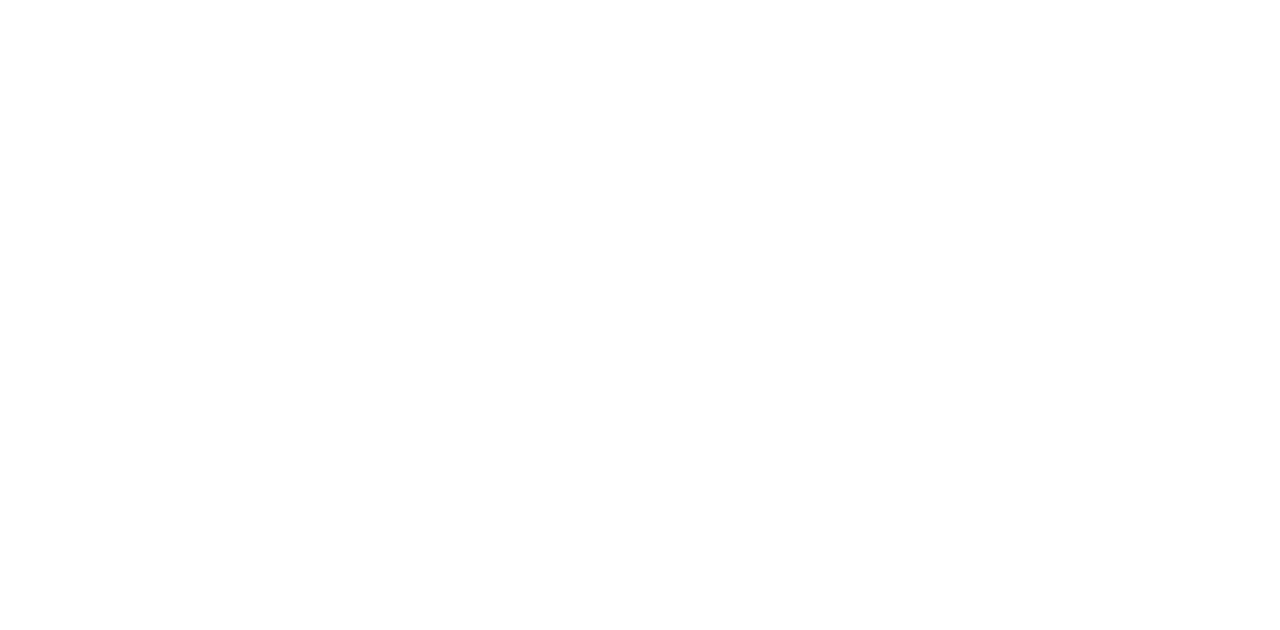
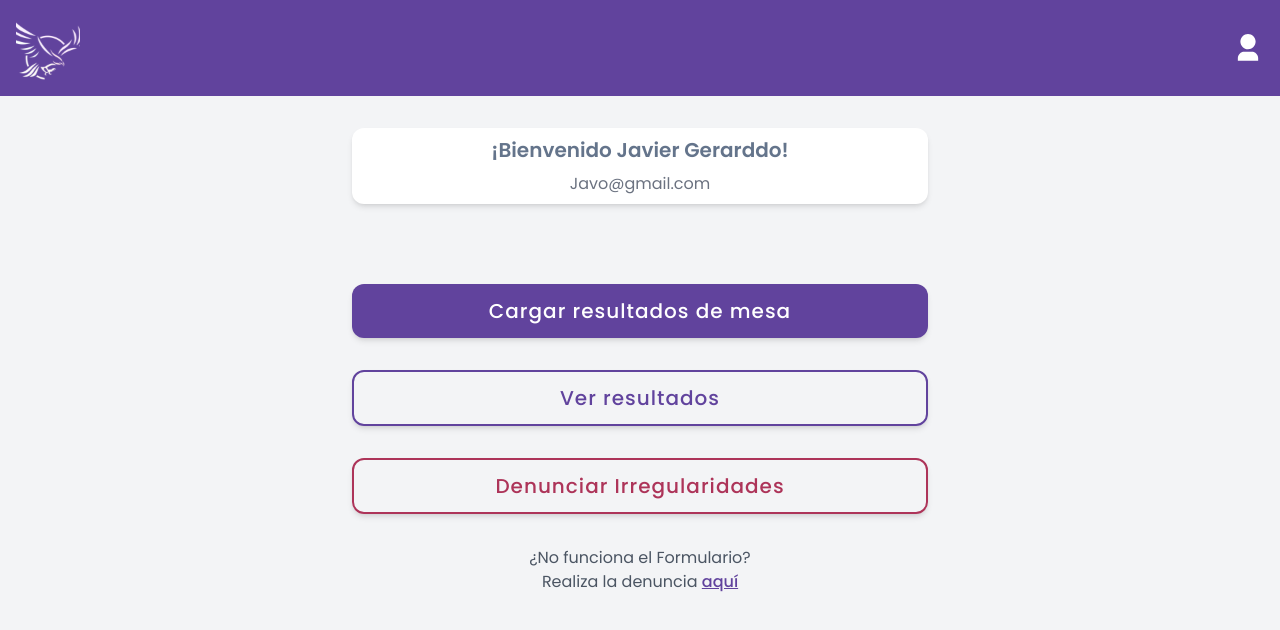
Before and after one commit to Pooh1120/Sistema-Anti-Fraude-Electoral, a React (Vite) app in the folder frontend/: page /dashboard in a window 1280 px wide. Before the commit this address had no page. Shown: the top 630 px of the page. Built offline with nearby package versions, Linux system fonts and the light colour scheme.

Commit message:
feat: added dashboard landing page on success login and fixed tailwind styles

```diff
--- a/frontend/src/components/navbar/index.tsx
+++ b/frontend/src/components/navbar/index.tsx
@@ -1,20 +1,28 @@
-import { Link } from 'react-router-dom'
+import { Link } from "react-router-dom";
 
 const Navbar = () => {
   return (
-    <div className='bg-violet-brand p-4 w-full flex flex-col '>
-      <div className='w-full flex flex-row'>
-        <div className='basis-auto w-full flex justify-start items-center'>
-          <img src='src/assets/logos/fenix-white.svg' alt='User profile logo' className='object-cover rounded w-35 sm:w-36 lg:w-36 h-auto w-image-25' />
+    <div className="bg-violet-brand p-4 w-full flex flex-col h-18">
+      <div className="w-full flex flex-row items-center justify-between">
+        <div className="flex-shrink-0">
+          <img
+            src="src/assets/logos/fenix-white.svg"
+            alt="Logo"
+            className="object-cover rounded w-16 h-16"
+          />
         </div>
-        <div className='basis-auto w-full flex justify-end items-center'>
-          <Link to='/profile'>
-            <img src='src/assets/icon/user.svg' alt='User profile logo' className='object-cover rounded w-35 sm:w-36 lg:w-36 h-auto w-image-25' />
+        <div className="flex-shrink-0">
+          <Link to="/profile">
+            <img
+              src="src/assets/icon/user.svg"
+              alt="User profile"
+              className="object-cover rounded w-8 h-8"
+            />
           </Link>
         </div>
       </div>
     </div>
-  )
-}
+  );
+};
 
-export default Navbar
+export default Navbar;
--- /dev/null
+++ b/frontend/src/pages/dashboard/dashboard.tsx
@@ -0,0 +1,49 @@
+import Button from "#/components/button";
+import Navbar from "#/components/navbar";
+import { observer } from "mobx-react-lite";
+
+const DashboardContent = () => {
+  return (
+    <div className="bg-gray-100 min-h-screen">
+      <Navbar />
+      <section className="flex justify-center">
+        <div className="md:w-1/2 w-5/6 shadow-3xl rounded-xl p-8 flex flex-col items-center space-y-8">
+          <div className="container mx-auto flex flex-col items-center text-gray bg-white rounded-xl p-2 text-gray-dark shadow-md mb-12">
+            <h2 className="text-xl font-bold mb-2">
+              ¡Bienvenido Javier Gerarddo!
+            </h2>
+            <p className="text-gray-500">Javo@gmail.com</p>
+          </div>
+          <div className="flex flex-col items-center space-y-8 w-full">
+            <Button
+              className="bg-violet-brand p-3 text-white w-full rounded-xl text-xl tracking-wider shadow-md hover:border-violet-light"
+              type="submit"
+              label="Cargar resultados de mesa"
+            />
+            <Button
+              className="border-2 border-violet-brand text-violet-brand bg-transparent p-3 w-full rounded-xl text-xl tracking-wider shadow-md hover:border-violet-light"
+              type="submit"
+              label="Ver resultados"
+            />
+            <Button
+              className="border-2 border-red text-red bg-transparent p-3 w-full rounded-xl text-xl tracking-wider shadow-md hover:border-violet-light"
+              type="submit"
+              label="Denunciar Irregularidades"
+            />
+            <div className="text-center text-gray-600 text-md mt-8">
+              ¿No funciona el Formulario? <br />
+              Realiza la denuncia{" "}
+              <a href="#" className="text-violet-brand underline">
+                aquí
+              </a>
+            </div>
+          </div>
+        </div>
+      </section>
+    </div>
+  );
+};
+
+export const Dashboard = observer(DashboardContent);
+
+export default Dashboard;
--- /dev/null
+++ b/frontend/src/pages/dashboard/index.ts
@@ -0,0 +1 @@
+export * from './dashboard';
--- a/frontend/src/routes/routes.tsx
+++ b/frontend/src/routes/routes.tsx
@@ -1,16 +1,18 @@
-import { lazy } from 'react';
-import { Route, Routes } from 'react-router-dom';
+import { lazy } from "react";
+import { Route, Routes } from "react-router-dom";
 
-const Login = lazy(() => import('#/pages/login/login'));
-const Profile = lazy(() => import('#/pages/profile/profile'));
-const SendSuccess = lazy(() => import('#/pages/send-success/sendSuccess'));
+const Login = lazy(() => import("#/pages/login/login"));
+const Profile = lazy(() => import("#/pages/profile/profile"));
+const SendSuccess = lazy(() => import("#/pages/send-success/sendSuccess"));
+const Dashboard = lazy(() => import("#/pages/dashboard/dashboard"));
 
 const AppRoutes: React.FC = () => (
   <Routes>
-    <Route path='/login' element={<Login />} />
-    <Route path='/profile' element={<Profile />} />
-    <Route path='/send-success' element={<SendSuccess />} />
-    <Route path='/' element={<Login />} />
+    <Route path="/login" element={<Login />} />
+    <Route path="/dashboard" element={<Dashboard />} />
+    <Route path="/profile" element={<Profile />} />
+    <Route path="/send-success" element={<SendSuccess />} />
+    <Route path="/" element={<Login />} />
   </Routes>
 );
 
--- a/frontend/tailwind.config.js
+++ b/frontend/tailwind.config.js
@@ -11,7 +11,7 @@
       colors: {
         'violet-brand': '#61439D',
         'violet-light': '#8B6ACE',
-        'gray-dark': '64748B',
+        'gray-dark': '#64748B',
         'gray-inactive': '#CACACB',
         'gray-light': '#CBD5E1',
         red: '#AD3459',
```
